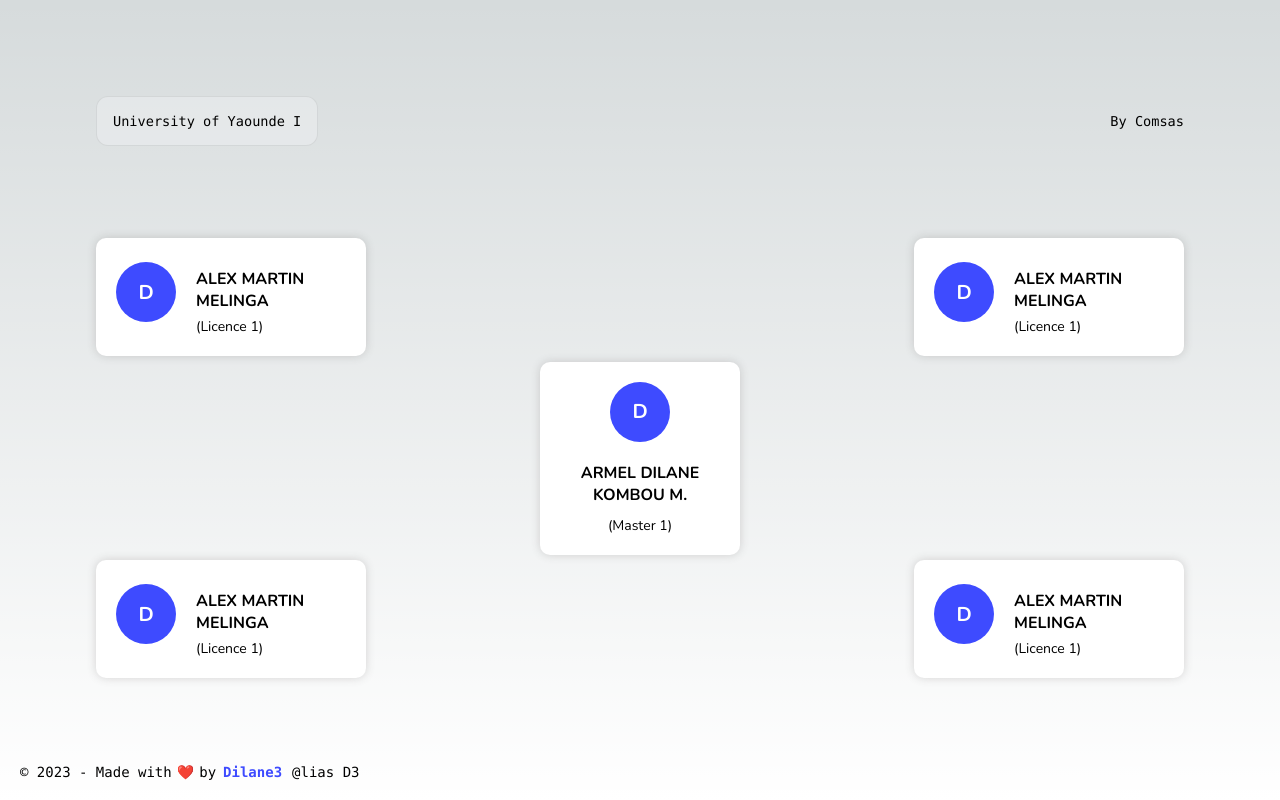
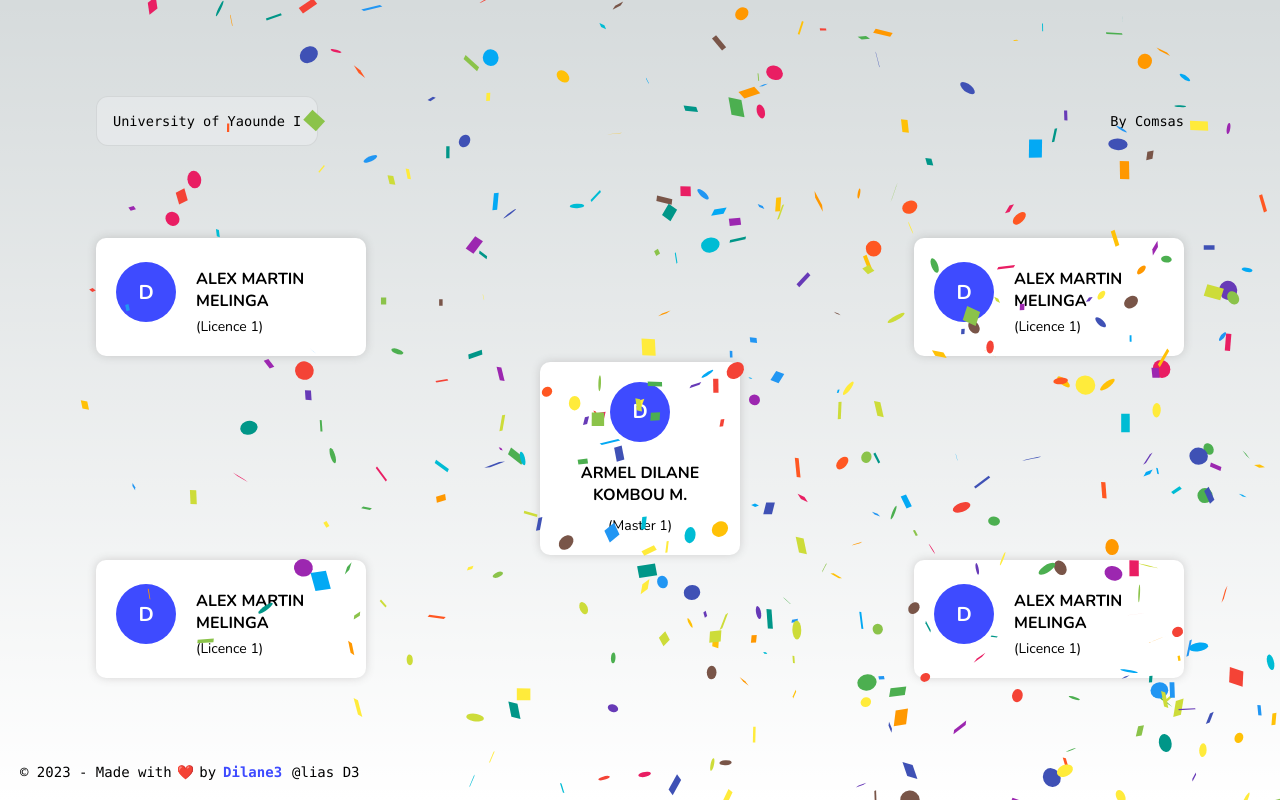
Before and after one commit to dilane3/parrainage-website, a Next.js app: page /parrainage in a window 1280 px wide. Built offline with nearby package versions, Linux system fonts and the light colour scheme.

Commit message:
Adding confetti animation

```diff
--- a/package.json
+++ b/package.json
@@ -18,7 +18,9 @@
     "framer-motion": "^8.5.0",
     "next": "13.1.2",
     "react": "18.2.0",
+    "react-confetti": "^6.1.0",
     "react-dom": "18.2.0",
+    "react-use": "^17.4.0",
     "typescript": "4.9.4"
   }
 }
--- /dev/null
+++ b/src/components/Confetti.tsx
@@ -0,0 +1,44 @@
+import { useEffect, useState } from "react";
+import ReactConfetti from "react-confetti";
+import { useWindowSize } from "react-use";
+
+export const Confetti = () => {
+  const { width, height } = useWindowSize(1400, 1200);
+
+  // State
+  const [animating, setAnimating] = useState(true);
+
+  useEffect(() => {
+    if (animating) {
+      sleep(10000);
+    } else {
+      setAnimating(true);
+    }
+  }, [animating]);
+
+  const sleep = async (time: number) => {
+    return new Promise((resolve) =>
+      setTimeout(() => {
+        setAnimating(false);
+
+        resolve(true);
+      }, time)
+    );
+  };
+
+  return (
+    <>
+      {animating && (
+        <ReactConfetti
+          width={width}
+          height={height}
+          recycle={false}
+          numberOfPieces={5000}
+          gravity={0.1}
+          wind={0.05}
+          initialVelocityY={30}
+        />
+      )}
+    </>
+  );
+};
--- a/src/pages/parrainage/index.tsx
+++ b/src/pages/parrainage/index.tsx
@@ -4,6 +4,7 @@ import { Footer } from "@/components/Footer";
 import { Header } from "@/components/Header";
 import { GodFatherCard } from "@/components/GodFatherCard";
 import { GodSonCard } from "@/components/GodSon";
+import { Confetti } from "@/components/Confetti";
 
 export default function Parrainage() {
   return (
@@ -23,6 +24,8 @@ export default function Parrainage() {
       <main className={styles.main}>
         <Header />
 
+        <Confetti />
+
         <section className={styles.sponsorshipSection}>
           <GodFatherCard />
 
```
Also changed, not shown: 1 other file (tests, documents, lock files or other folders).
